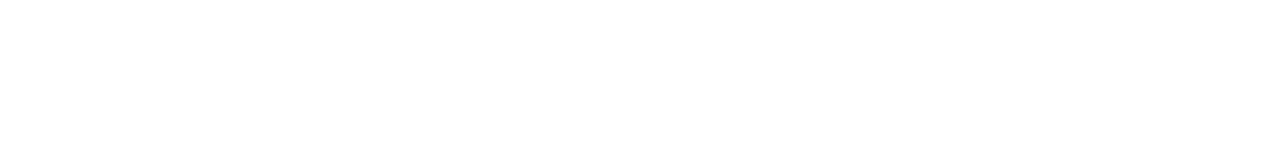
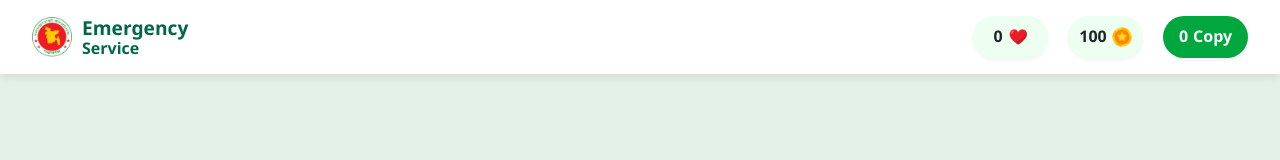
Before and after one commit to codezooo/PH-B12-A5, a plain HTML site: page index.html in a window 1280 px wide. Drawn offline with Linux system fonts and the light colour scheme.

Commit message:
added root,body & navbar

```diff
--- a/index.html
+++ b/index.html
@@ -5,7 +5,154 @@
     <meta name="viewport" content="width=device-width, initial-scale=1.0">
     <title>Emergency Service Directory</title>
 </head>
+<style>
+    * {
+            margin: 0;
+            padding: 0;
+            box-sizing: border-box;
+            font-family: 'Segoe UI', Tahoma, Geneva, Verdana, sans-serif;
+        }
+
+        :root {
+            --primary: #4361ee;
+            --green: #00A63E;
+            --secondary: #3a0ca3;
+            --accent: #f72585;
+            --light: #ffffff;
+            --dark: #212529;
+            --success: #4cc9f0;
+            --warning: #f9c74f;
+            --danger: #e63946;
+            --gray: #5C5C5C;
+            --gray-light: #F2F2F2;
+            --gradient: linear-gradient(90deg, #013223 0%, #006747, #013223 100%);
+        }
+
+        body {
+            background-color: #e3f1e8;
+            color: var(--dark);
+            line-height: 1.6;
+        }
+
+        /* Navbar Styles */
+        .navbar {
+            display: flex;
+            justify-content: space-between;
+            align-items: center;
+            padding: 1rem 2rem;
+            background: white;
+            box-shadow: 0 2px 10px rgba(0, 0, 0, 0.1);
+            position: sticky;
+            top: 0;
+            z-index: 100;
+        }
+
+        .logo {
+            display: flex;
+            align-items: center;
+            gap: 10px;
+        }
+
+        .logo-text {
+            display: flex;
+            flex-direction: column;
+            line-height: 1.2;
+        }
+
+        .emergency-text {
+            font-weight: 1000;
+            font-size: 1.2rem;
+            color: #006747;
+
+        }
+
+        .service-text {
+            font-weight: 1000;
+            font-size: 1rem;
+            color: #006747;
+
+        }
+
+        .main_logo {
+            height: 40px;
+            width: 40px;
+        }
+
+        .heart-logo {
+            height: 20px;
+            width: 20px;
+        }
+
+        .coin-logo {
+            height: 20px;
+            width: 20px;
+        }
+        .nav-right {
+            display: flex;
+            align-items: center;
+            gap: 20px;
+        }
+
+        .nav-item-2 {
+            display: flex;
+            align-items: center;
+            justify-content: center;
+            gap: 5px;
+            font-weight: 600;
+            padding: 8px 12px;
+            background: #00A63E;
+            color: #ffffff;
+            width: 85px;
+            border-radius: 100px;
+            box-shadow: 0 2px 4px rgba(0,0,0,0.05);
+            transition: all 0.3s ease;
+        }
+
+        .nav-item {
+            display: flex;
+            align-items: center;
+            justify-content: center;
+            gap: 5px;
+            font-weight: 600;
+            padding: 8px 12px;
+            background: #ECFFF0;
+             width: 75px;
+            border-radius: 100px;
+            box-shadow: 0 2px 4px rgba(0,0,0,0.05);
+            transition: all 0.3s ease;
+        }
+
+
+        .nav-item i {
+            color: var(--accent);
+        }
+
+</style>
 <body>
+    <!-- Navbar -->
+    <nav class="navbar">
+        <div class="logo">
+            <img class="main_logo" src="assets/logo.png">
+            <div class="logo-text">
+                <span class="emergency-text">Emergency</span>
+                <span class="service-text">Service</span>
+            </div>
+        </div>
+        <div class="nav-right">
+            <div class="nav-item">
+                <span id="heart-count">0</span>
+                <img class="heart-logo" src="assets/heart.png">
+            </div>
+            <div class="nav-item">
+                <span id="coin-count">100</span>
+                <img class="coin-logo" src="assets/coin.png">
+            </div>
+            <div class="nav-item-2">
+                <span id="copy-count">0</span>
+                <p>Copy</p>
+            </div>
+        </div>
+    </nav>
 
 </body>
 </html>
```
